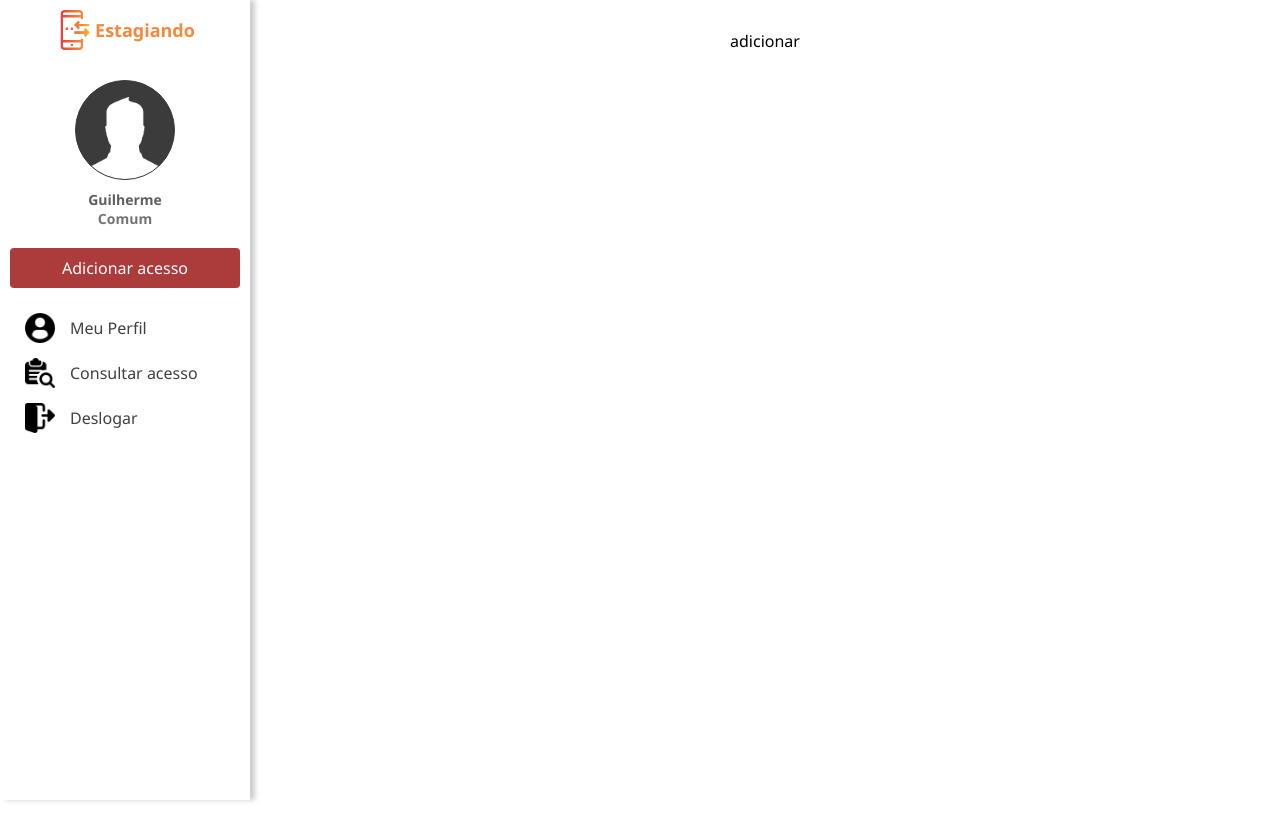
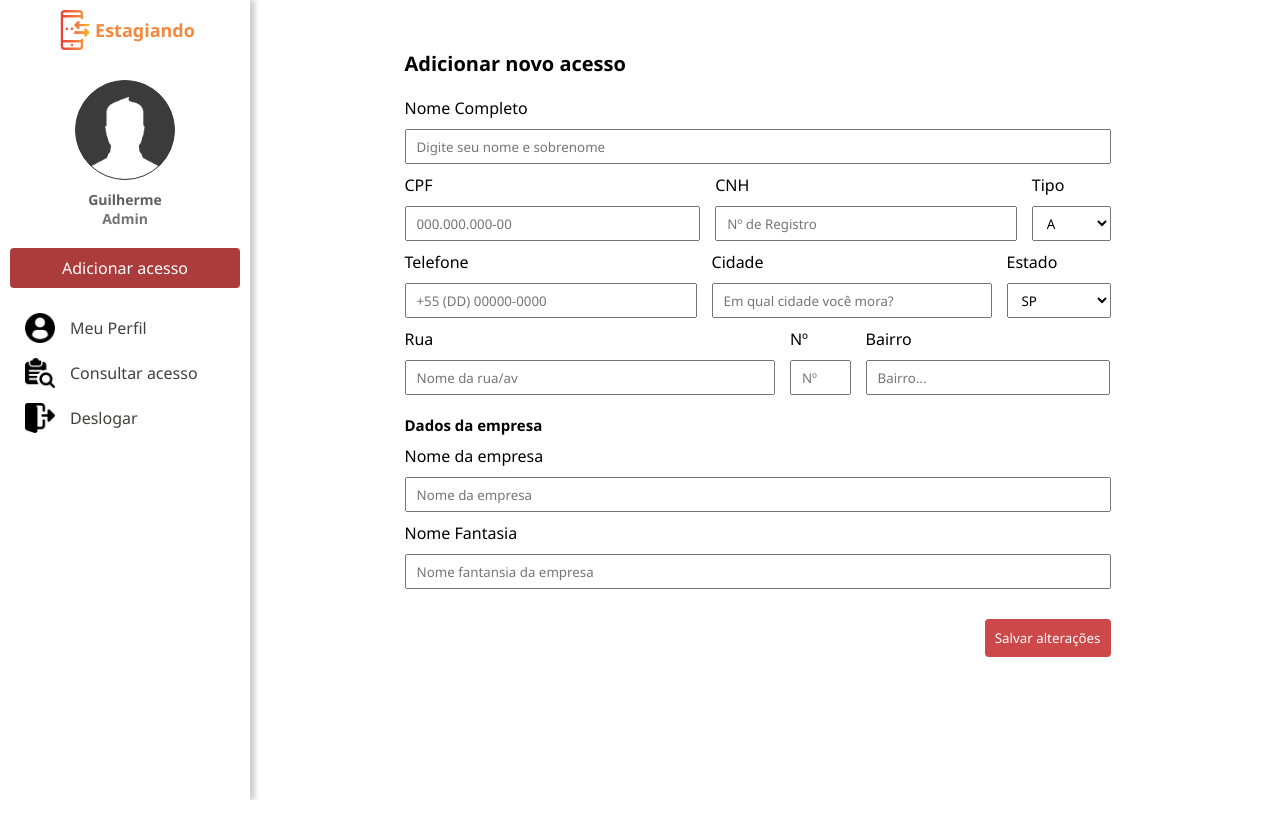
Before and after one commit to guilhermeconstantinov/Crud, a PHP site: page /dashboard.php?f=add_acesso in a window 1280 px wide. After the commit the page ends 800 px from the top, so only its background shows below. Run offline with PHP 8.4, Linux system fonts and the light colour scheme; the visitor is signed in with stand-in values (Sample User, id 1); data comes from the database, SQL or seed files in the repository.

Commit message:
Cadastro Cliente

```diff
--- a/class/UserDao.php
+++ b/class/UserDao.php
@@ -25,24 +25,35 @@
          }
 
          public function readUser($id){
+
             $sql = "SELECT * FROM usuarios_sistemas where id = ?";
             $stmt =  Connect::Conn()->prepare($sql);
             $stmt->bindValue(1, $id);
             $stmt->execute();
+            $user =  new User();
+            if($stmt->rowCount()>0){
 
-            if($stmt->rowCount()>0){
-                  return $stmt->fetchAll(PDO::FETCH_ASSOC);
+                foreach ( $stmt->fetchAll(PDO::FETCH_ASSOC) as $value){
+                    $user->setId($value['id']);
+                    $user->setName($value['nome']);
+                    $user->setLogin($value['login']);
+                    $user->setPassword($value['senha']);
+                    $user->setAdmin($value['admin']);
+
+                    return $user;
+                }
             }
             return 0;
          }
 
          public function update(User $user){
-             $sql = "Update usuarios_sistemas set nome = ?, senha = ?, admin = ? where id = ?";
+             $sql = "Update usuarios_sistemas set  nome = ?, login = ?, senha = ?,admin = ? where id = ?";
              $stmt = Connect::Conn()->prepare($sql);
              $stmt->bindValue(1,$user->getName());
-             $stmt->bindValue(2,$user->getPassword());
-             $stmt->bindValue(3,$user->getAdmin());
-             $stmt->bindValue(3,$user->getId());
+             $stmt->bindValue(2,$user->getLogin());
+             $stmt->bindValue(3,$user->getPassword());
+             $stmt->bindValue(4,$user->getAdmin());
+             $stmt->bindValue(5,$user->getId());
              $stmt->execute();
 
          }
@@ -63,8 +74,7 @@
             if($stmt->rowCount()>0){
                     $date = $stmt->fetchAll(PDO::FETCH_ASSOC);
 
-                    return $date;
-
+                    return $date[0]['id'];
 
             }
             return 0;
--- a/controller/login.php
+++ b/controller/login.php
@@ -38,7 +38,7 @@
 
             if($date = $userDao->login($user)){
 
-                $_SESSION['id'] = $date[0]['id'];
+                $_SESSION['id'] = $date;
 
                 header('location: ../dashboard.php');
             }else{
--- a/controller/register.php
+++ b/controller/register.php
@@ -5,14 +5,14 @@
     require_once '../class/UserDao.php';
 
     if(isset($_SESSION['id'])){
-        header('location: /dashboard.php');
+        header('location: /user-panel.php');
     }
 
     $user =  new User();
     $useDao =  new UserDao();
 
     if(isset($_POST['submit'])){
-        $user->setName($_POST['register-name']);
+        $user->setName(str_replace("  "," ",$_POST['register-name']));
         $user->setLogin($_POST['register-email']);
         $user->setPassword($_POST['register-password']);
         $password_confirm = $_POST['register-confirm'];
@@ -56,7 +56,7 @@
         }else{
 
 
-            if($date= $useDao->create($user)){
+            if($useDao->create($user)){
                 header('location: ../index.php');
             }else{
                 $_SESSION['error']['register'][] = "Usuário já existe";
--- a/css/dashboard.css
+++ b/css/dashboard.css
@@ -1,21 +1,28 @@
 *{margin:0;padding: 0;box-sizing: border-box;font-family: "Segoe UI",sans-serif;}
-body{
-    height: 100vh;
+body,html{
+
+    height: 100%;
+
+
 }
+
 div#container{
 
     height: 100%;
     display: flex;
+
 }
 
 section#panel-dashboard{
 
     min-width: 250px;
-    height: 100%;
-    box-shadow: 5px 0px 5px rgba(0,0,0,.2);
+    box-shadow: 5px 0 5px rgba(0,0,0,0.2);
     z-index: 1000;
+
+
 }
 h1#logo{
+    width: 100%;
     color:#F2893E;
     display: flex;
     align-items: center;
@@ -23,6 +30,7 @@
     justify-content: center;
     font-size: 18px;
     margin-bottom: 20px;
+
 }
 #logo span{
 
@@ -153,15 +161,120 @@
 
 section#content{
     background-color: white;
-    height: 100%;
     width: 100%;
     display: flex;
     justify-content: center;
     margin-top:30px;
 
+
 }
 
-@media screen and (max-width: 600px) {
+
+/*ESTILOS DO FORMULARIO*/
+.form-group{
+
+    width: 70%;
+}
+
+form hr{
+    width: 30%;
+    margin: 20px auto;
+    border-color: #cd4848;
+
+}
+h2,h1{
+    width: 100%;
+}
+.form-group h1{
+    font-size: 20px;
+    margin: 20px 0;
+
+}
+.form-group h2{
+    font-size: 15px;
+    margin: 10px 0;
+}
+form input, form select{
+
+    width: 100%;
+    height: 35px;
+    margin: 10px 0;
+    padding-left: 10px;
+    box-sizing: border-box;
+    outline-color: rgba(143, 40, 40,0.8);
+
+}
+.row{
+    width: 100%;
+    display: flex;
+
+}
+.row label{
+    margin-right: 15px;
+}
+
+.row .col{
+
+    flex-grow: 1;
+    flex-basis:auto;
+
+}
+.col-1{
+    width: 9%;
+}
+.col-2{
+    width: 18%;
+}
+.col-3{
+    width: 27%;
+}
+.col-4{
+    width: 36%;
+}
+.col-5{
+    width: 45%;
+}
+.col-6{
+    width: 55%;
+}
+.col-12{
+    width: 100%;
+}
+
+.form-group form{
+
+}
+form p{
+    margin: 20px 0;
+    width: 100%;
+}
+
+.btn-group{
+    margin: 20px 0;
+    width: 100%;
+    display: flex;
+    padding: 0 15px;
+}
+.btn-right{
+    justify-content: flex-end;
+}
+.btn-default{
+    cursor:pointer;
+    border-radius:4px;
+    padding: 10px;
+    border-style: none;
+}
+.btn-save{
+    background-color: #cd4848;
+    color:white;
+}
+
+@media screen and (max-width: 900px){
+    .form-group{
+        width: 90%;
+    }
+}
+@media screen and (max-width: 780px) {
     div#container{
         flex-direction: column;
     }
@@ -170,8 +283,9 @@
         height: 60px;
 
     }
-    #logo{
+    h1#logo{
         margin: 0 0 0 10px;
+        width: 150px;
     }
     section#panel-dashboard header {
         display: flex;
@@ -202,6 +316,8 @@
     #group-header{
         display: flex;
         align-items: center;
+        height: 100%;
+
     }
     section#panel-dashboard header p:first-of-type{
         margin-right:15px;
@@ -223,57 +339,5 @@
 
     }
 
-}
-
-/*ESTILOS DO FORMULARIO*/
-.form-group{
-
-    width: 70%;
-}
-
-form hr{
-    width: 30%;
-    margin: 20px auto;
-    border-color: #cd4848;
 
 }
-.form-group h1{
-    font-size: 20px;
-    margin: 20px 0;
-
-}
-.form-group h2{
-    font-size: 15px;
-    margin: 10px 0;
-}
-form input{
-
-    width: 100%;
-    height: 35px;
-    margin: 10px 0;
-    padding-left: 10px;
-    box-sizing: border-box;
-    outline-color: rgba(143, 40, 40,0.8);
-
-}
-form p{
-    margin: 20px 0;
-}
-
-.btn-group{
-    margin: 20px 0;
-    display: flex;
-}
-.btn-right{
-    justify-content: flex-end;
-}
-.btn-default{
-    cursor:pointer;
-    border-radius:4px;
-    padding: 10px;
-    border-style: none;
-}
-.btn-save{
-    background-color: #cd4848;
-    color:white;
-}
--- a/dashboard.php
+++ b/dashboard.php
@@ -1,13 +1,14 @@
 <?php
     session_start();
     require_once 'class/UserDao.php';
+    require_once 'class/User.php';
 
 
     if(!isset($_SESSION['id'])){
         header('location: index.php');
     }else{
         $userDao = new UserDao();
-        $date = $userDao->readUser($_SESSION['id']);
+        $user = $userDao->readUser($_SESSION['id']);
 
 
     }
@@ -30,8 +31,8 @@
                     <h1 id="logo"><span></span>Estagiando</h1>
                     <div id="avatar"></div>
                     <div id="group-header">
-                        <p><?php echo $date[0]['nome'];?></p>
-                        <p><?php echo ($date[0]['admin'] == 0)?"Comum":"Admin";?></p>
+                        <p><?php echo $user->getName();?></p>
+                        <p><?php echo ($user->getLogin() == 0)?"Comum":"Admin";?></p>
                         <button id="btn-resp"></button>
                     </div>
                 </header>
--- a/form/form-add.php
+++ b/form/form-add.php
@@ -1,2 +1,91 @@
-<?php
-echo "adicionar";
+<section class="form-group">
+    <h1>Adicionar novo acesso</h1>
+
+    <form  action="controller/user-panel.php" method="post">
+        <div class="row">
+            <label class="col col-12">Nome Completo
+                <input type="text" name="register-name" pattern="[a-zA-Z\u00C0-\u00FF\s]" title="Nome" placeholder="Digite seu nome e sobrenome" value="">
+            </label>
+        </div>
+        <div class="row">
+            <label class="col ">CPF
+                <input type="text" name="register-cpf" pattern="(\d{3})\.?(\d{3})\.?(\d{3})-?(\d{2})" title="CPF deve conter esse formato 000.000.000-00" placeholder="000.000.000-00"  value="">
+            </label>
+            <label class=" col ">CNH
+                <input type="text" name="register-cnh" placeholder="Nº de Registro"  value="">
+            </label>
+            <label class="">Tipo
+                <select>
+                    <option>A</option>
+                    <option>B</option>
+                    <option>C</option>
+                    <option>D</option>
+                    <option>E</option>
+                </select>
+            </label>
+        </div>
+        <div class="row">
+            <label class="col ">Telefone
+                <input type="text" name="register-tel" placeholder="+55 (DD) 00000-0000"  value="">
+            </label>
+
+            <label class="col">Cidade
+                <input type="text" name="register-cidade" placeholder="Em qual cidade você mora?"  value="">
+            </label>
+            <label class="">Estado
+
+                <select>
+                    <option>SP</option>
+                    <option>RJ</option>
+                    <option>PR</option>
+
+                </select>
+            </label>
+        </div>
+        <div class="row">
+            <label class="col col-6">Rua
+                <input type="text" name="register-rua" placeholder="Nome da rua/av"  value="">
+            </label>
+            <label class="col col-1">Nº
+                <input type="text" name="register-no" placeholder="Nº"  value="">
+            </label>
+            <label class="col">Bairro
+                <input type="text" name="register-uf" placeholder="Bairro..."  value="">
+            </label>
+        </div>
+
+        <h2>Dados da empresa</h2>
+
+        <div class="row">
+            <label class="col col-12">Nome da empresa
+                <input type="text" name="company-name" placeholder="Nome da empresa">
+            </label>
+        </div>
+        <div class="row">
+            <label class="col col-12">Nome Fantasia
+                <input type="text" name="company-name" placeholder="Nome fantansia da empresa">
+            </label>
+        </div>
+        <div class="btn-group btn-right">
+            <button name="submit-customers" class="btn-default btn-save">Salvar alterações</button>
+        </div>
+
+
+        <p style="text-align:center">
+            <?php
+            if(isset($_SESSION['error']['profile'])){
+                foreach ($_SESSION['error']['profile'] as $value){
+                    echo $value."<br>";
+                }
+                unset($_SESSION['error']);
+            }else if(isset($_SESSION['profile'])){
+                echo $_SESSION['profile'];
+                unset($_SESSION['profile']);
+            }
+
+            ?>
+        </p>
+
+
+
+</section>
--- a/index.php
+++ b/index.php
@@ -2,7 +2,7 @@
     session_start();
 
     if(isset($_SESSION['id'])){
-        header('location: dashboard.php');
+        header('location: user-panel.php');
     }
 
 ?>
```
Also changed, not shown: controller/user-panel.php (added, +69 -0 lines), form/form-perfil.php (+27 -7 lines).
